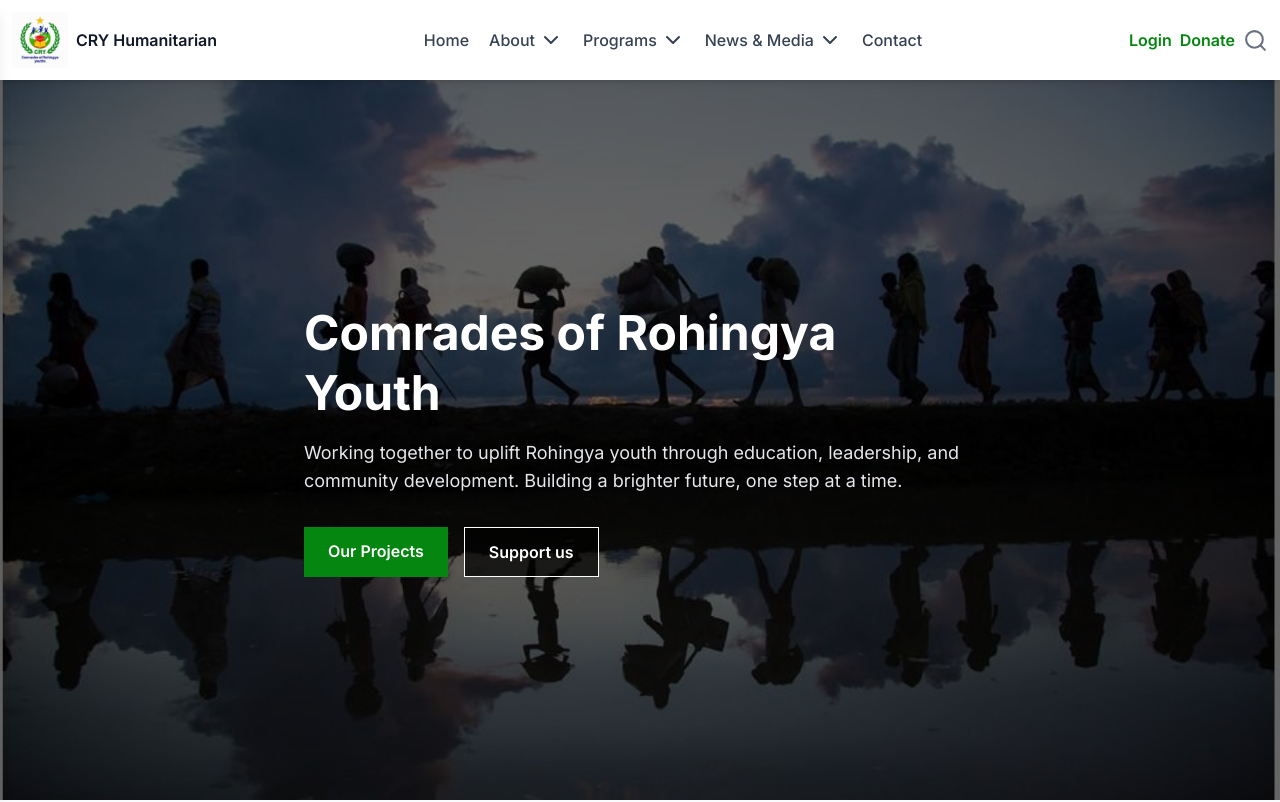
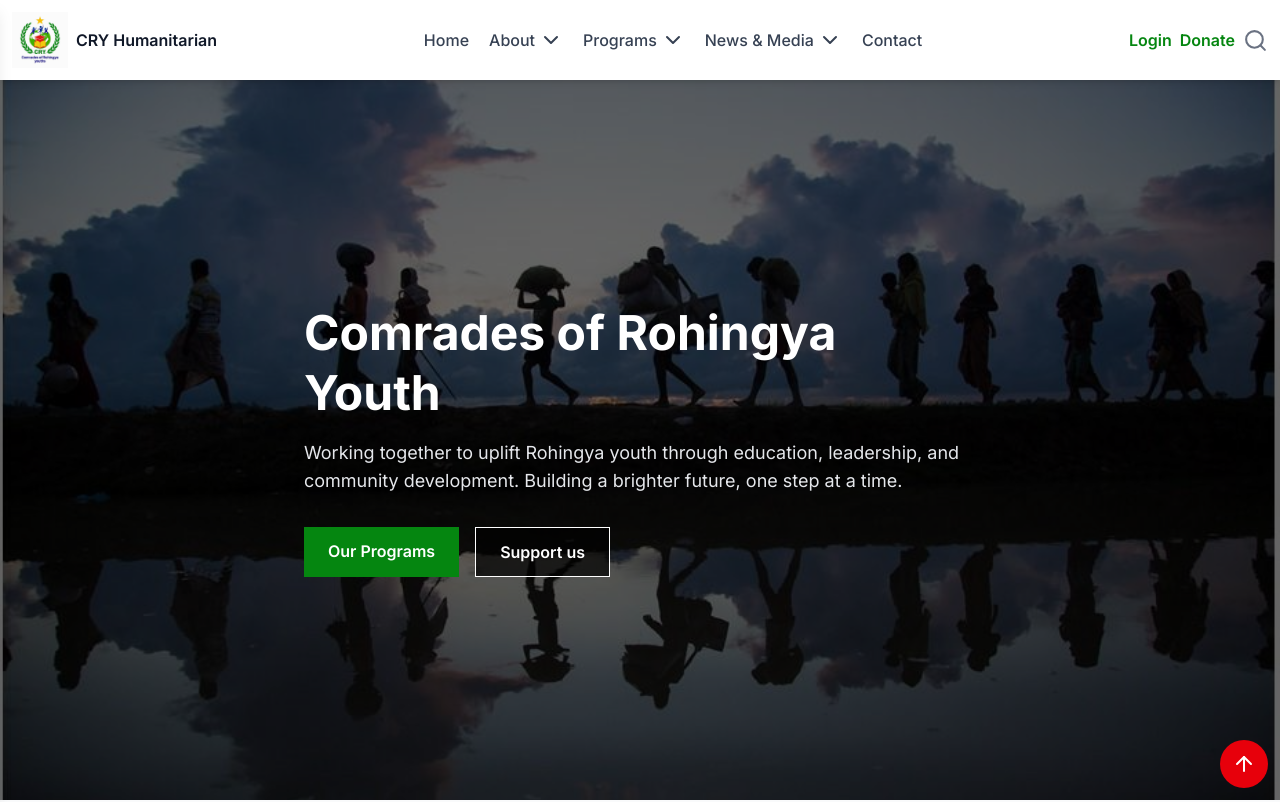
Before and after one commit to Mustakahmmed-dev/cry-org, a Next.js app: page / in a window 1280 px wide. Shown: the top 802 px of the page. Built offline with nearby package versions, Linux system fonts and the light colour scheme.

Commit message:
Home page contents updated and added top movement

```diff
--- a/src/app/layout.js
+++ b/src/app/layout.js
@@ -2,6 +2,7 @@ import { Inter } from "next/font/google";
 import "./globals.css";
 import Navbar from "@/components/Header/Navbar";
 import Footer from "@/components/Footer/Footer";
+import { ArrowUp } from "lucide-react";
 
 const inter = Inter({
   subsets: ['latin'],
@@ -25,6 +26,9 @@ export default function RootLayout({ children }) {
 
         {children}
 
+          <a href="#" className="bottom-3 right-3 fixed bg-red-600 p-3 text-white rounded-full">
+            <ArrowUp />
+          </a>
         <Footer />
       </body>
     </html>
--- a/src/components/Hero/page.jsx
+++ b/src/components/Hero/page.jsx
@@ -24,13 +24,13 @@ const Hero = () => {
 
                     <div className="flex flex-wrap gap-4">
                         <Link
-                            href="/projects"
+                            href="/our-programs"
                             className="bg-[#058610] hover:bg-transparent hover:border text-white px-6 py-3 font-semibold transition-all"
                         >
-                            Our Projects
+                            Our Programs
                         </Link>
                         <Link
-                            href="/about"
+                            href="/donate-us"
                             className="bg-black/70 border border-white hover:bg-[#058610] text-white px-6 py-3 font-semibold transition-all"
                         >
                             Support us
```
